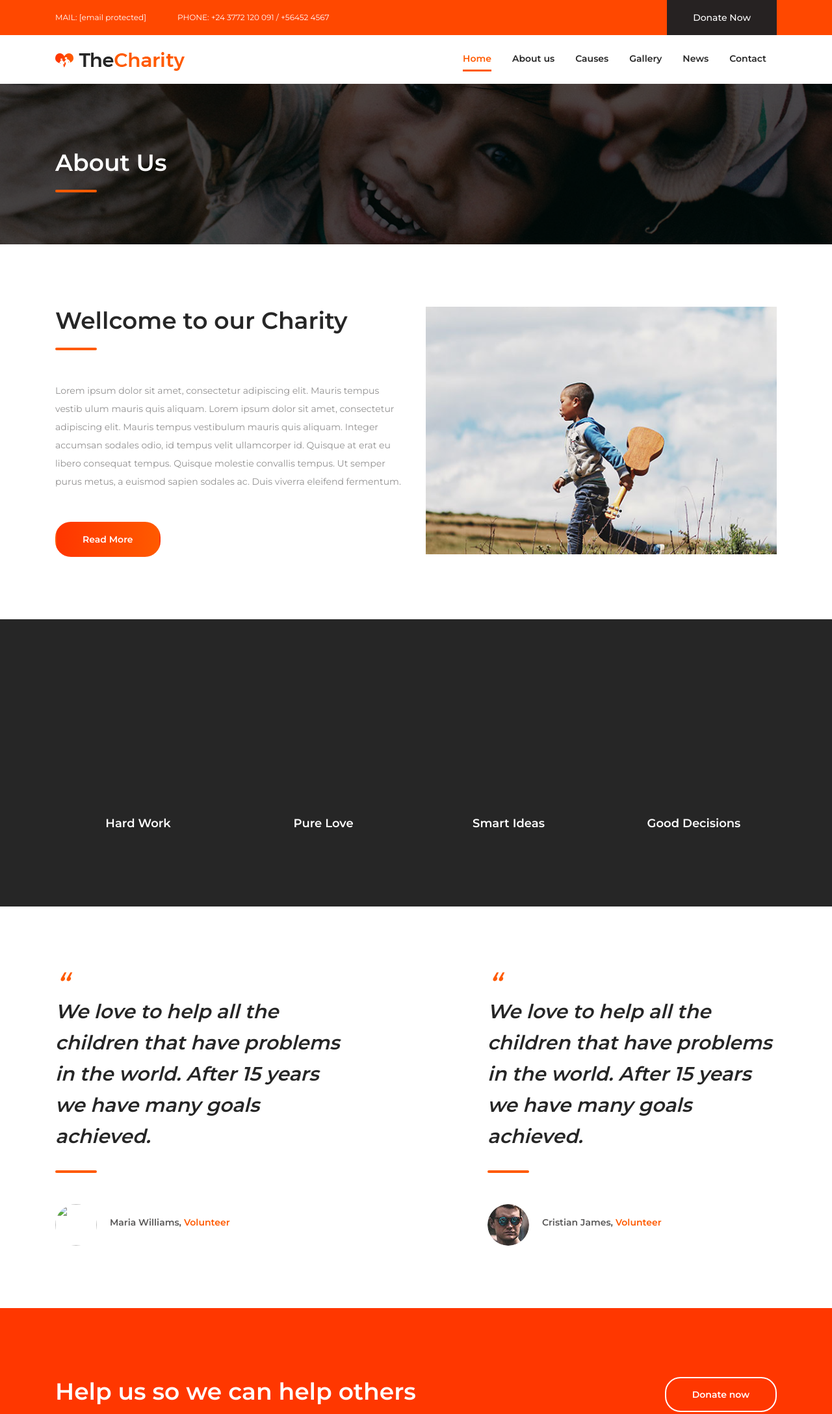
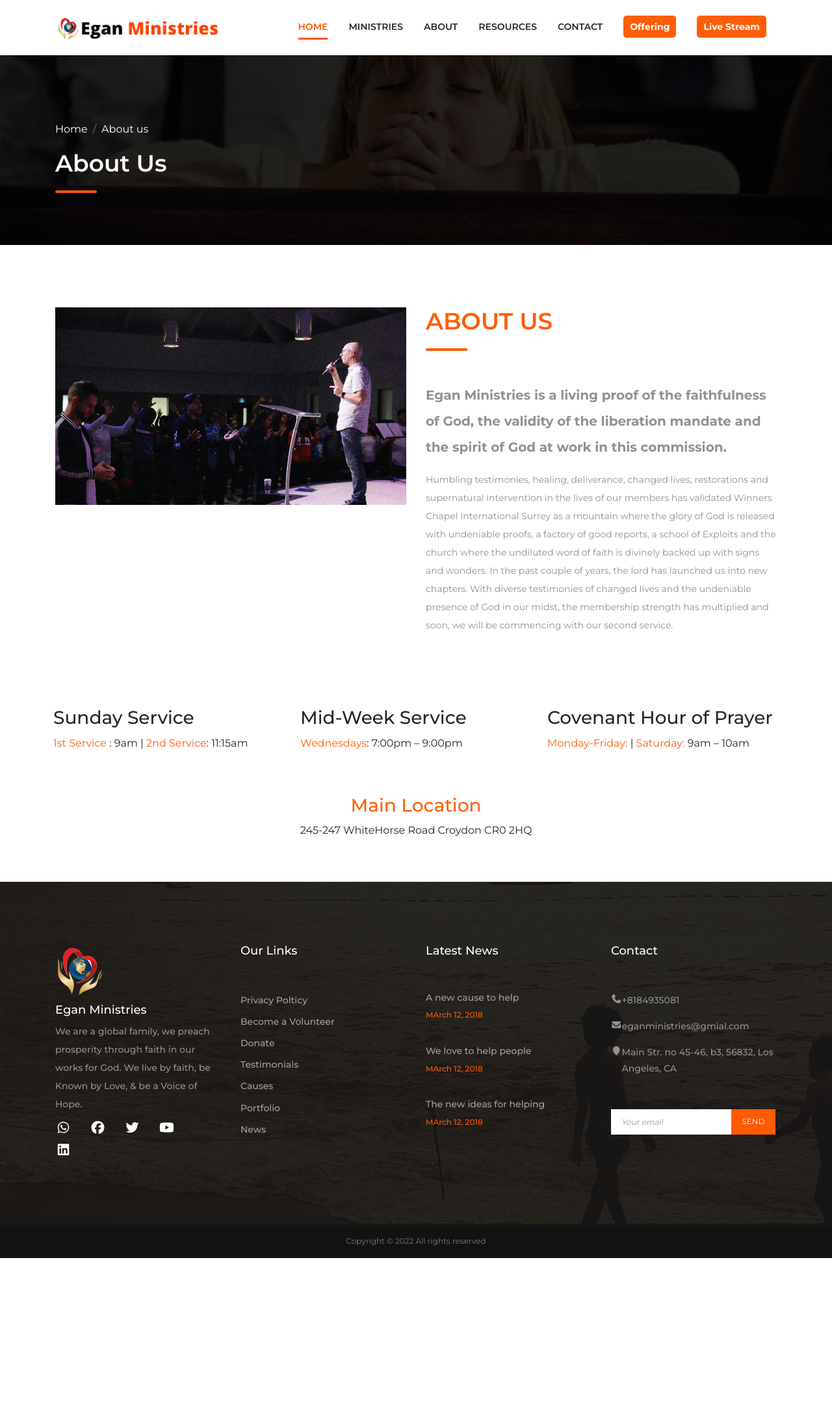
Before and after one commit to destiny2222/church, a plain HTML site: page about.html in a window 1280 px wide. Shown: the top 2176 px of the page at 65% size. After the commit the page ends 1936 px from the top, so only its background shows below. Drawn offline with Linux system fonts and the light colour scheme; some packages are replaced by stand-ins of ours; a script that the page names is missing; files whose address does not match are found by name; a web font is replaced by a local one.

Commit message:
first commit

```diff
--- a/about.html
+++ b/about.html
@@ -1,12 +1,13 @@
 <!DOCTYPE html>
 <html lang="en">
   <head>
-    <title>Hello World</title>
+    <title> Welcome to EGAN MINISTRIES </title>
 
     <meta charset="utf-8" />
     <meta name="viewport" content="width=device-width, initial-scale=1, shrink-to-fit=no"/>
-   <link rel="stylesheet" href="css/style.css">
-
+    <link rel="stylesheet" href="css/bootstrap.min.css">
+    <link rel="stylesheet" href="fontawesome/css/all.css">
+    <link rel="stylesheet" href="css/style.css">
     <link rel="stylesheet" href="css/reponsive.css" />
     <script>
       (function (w, d) {
@@ -54,64 +55,56 @@
     <header class="site-header">
       <div class="top-header-bar">
         <div class="container">
-          <div
-            class="row flex-wrap justify-content-center justify-content-lg-between align-items-lg-center"
-          >
-            <div
-              class="col-12 col-lg-8 d-none d-md-flex flex-wrap justify-content-center justify-content-lg-start mb-3 mb-lg-0"
-            >
-              <div class="header-bar-email">
-                MAIL:
-                <a href="#"
-                  ><span
-                    class="__cf_email__"
-                    data-cfemail="274448495346445367485255444f46554e535e0944484a"
-                    >[email&#160;protected]</span
-                  ></a
-                >
-              </div>
-              <div class="header-bar-text">
-                <p>PHONE: <span>+24 3772 120 091 / +56452 4567</span></p>
-              </div>
-            </div>
-            <div
-              class="col-12 col-lg-4 d-flex flex-wrap justify-content-center justify-content-lg-end align-items-center"
-            >
-              <div class="donate-btn">
-                <a href="#">Donate Now</a>
-              </div>
-            </div>
-          </div>
+
         </div>
       </div>
       <div class="nav-bar">
         <div class="container">
           <div class="row">
-            <div
-              class="col-12 d-flex flex-wrap justify-content-between align-items-center"
-            >
-              <div class="site-branding d-flex align-items-center">
-                <a class="d-block" href="index.html" rel="home"
-                  ><img
-                    class="d-block"
-                    src="images/xlogo.png.pagespeed.ic.jje9n1Rfdy.png"
-                    alt="logo"
-                /></a>
+            <div class="col-12 d-flex flex-wrap justify-content-between align-items-center">
+              <div class="site-branding">
+                <a class="d-block" href="index.html" rel="home">
+                  <img class="d-block img-fluid" src="images/logo/logo.png" alt="logo"/>
+                </a>
               </div>
-              <nav
-                class="site-navigation d-flex justify-content-end align-items-center"
-              >
-                <ul
-                  class="d-flex flex-column flex-lg-row justify-content-lg-end align-content-center"
-                >
-                  <li class="current-menu-item">
-                    <a href="index.html">Home</a>
+              <nav class="site-navigation d-flex justify-content-end align-items-center">
+                <ul class="d-flex  flex-column flex-lg-row justify-content-lg-end align-content-center">
+                  <li class="current-menu-item dropdown">
+                    <a href="index.html">HOME</a>
                   </li>
-                  <li><a href="about.html">About us</a></li>
-                  <li><a href="causes.html">Causes</a></li>
-                  <li><a href="portfolio.html">Gallery</a></li>
-                  <li><a href="news.html">News</a></li>
-                  <li><a href="contact.html">Contact</a></li>
+                  <li class="dropdown-menu-01">
+                    <a href="index.html">MINISTRIES</a>
+                    <div class="dropdown-content">
+                      <a href="#">Bible Study</a>
+                      <a href="#">Evangelism</a>
+                      <a href="#">Message</a>
+                    </div>
+                  </li>
+                  <li class="dropdown-menu-01">
+                    <a href="about.html">ABOUT</a>
+                    <div class="dropdown-content">
+                      <a href="#">Leadership</a>
+                      <a href="#">Mission</a>
+                    </div>
+                  </li>
+                  <li class="dropdown-menu-01 ">
+                    <a href="#" class="text-uppercase">Resources</a>
+                    <div class="dropdown-content">
+                      <a href="#">Events</a>
+                      <a href="#">Media</a>
+                      <a href="#">Messages</a>
+                    </div>
+                  </li>
+                  <li class="dropdown-menu-01">
+                    <a href="#">CONTACT</a>
+                    <div class="dropdown-content">
+                      <a href="#">Contact Us</a>
+                      <a href="#">Newsletters</a>
+                      <a href="#">Counselling Session</a>
+                    </div>
+                  </li>
+                  <li class="btn-offering"><a href="#">Offering</a></li>
+                  <li class="btn-offering"><a href="#">Live Stream</a></li>
                 </ul>
               </nav>
               <div class="hamburger-menu d-lg-none">
@@ -125,186 +118,126 @@
         </div>
       </div>
     </header>
-    <div class="page-header">
+
+
+    <div class="page-header" style="background: url('./images/bg/childrens_ministry-1-2.jpg') no-repeat center/cover; background-blend-mode: overlay;
+    background-color: rgba(0, 0, 0, 0.53);">
       <div class="container">
         <div class="row">
           <div class="col-12">
+            <nav aria-label="breadcrumb">
+              <ol class="breadcrumb">
+                <li class="breadcrumb-item "><a class="text-white text-decoration-none" href="#">Home</a></li>
+                <li class="breadcrumb-item active text-white" aria-current="page">About us</li>
+              </ol>
+            </nav>
             <h1>About Us</h1>
           </div>
         </div>
       </div>
     </div>
+
+
+    <!-- ============================ welcome section ====================== -->
     <div class="welcome-wrap">
       <div class="container">
         <div class="row">
           <div class="col-12 col-lg-6 order-2 order-lg-1">
-            <div class="welcome-content">
-              <header class="entry-header">
-                <h2 class="entry-title">Wellcome to our Charity</h2>
-              </header>
-              <div class="entry-content mt-5">
-                <p>
-                  Lorem ipsum dolor sit amet, consectetur adipiscing elit.
-                  Mauris tempus vestib ulum mauris quis aliquam. Lorem ipsum
-                  dolor sit amet, consectetur adipiscing elit. Mauris tempus
-                  vestibulum mauris quis aliquam. Integer accumsan sodales odio,
-                  id tempus velit ullamcorper id. Quisque at erat eu libero
-                  consequat tempus. Quisque molestie convallis tempus. Ut semper
-                  purus metus, a euismod sapien sodales ac. Duis viverra
-                  eleifend fermentum.
-                </p>
-              </div>
-              <div class="entry-footer mt-5">
-                <a href="#" class="btn gradient-bg mr-2">Read More</a>
-              </div>
-            </div>
-          </div>
-          <div class="col-12 col-lg-6 order-1 order-lg-2">
             <img
-              src="images/xwelcome.jpg.pagespeed.ic.LXrOlcwqMA.jpg"
+              src="images/bg/picture.jpeg"
               alt="welcome"
             />
           </div>
-        </div>
-      </div>
-    </div>
-    <div class="about-stats">
-      <div class="container">
-        <div class="row">
-          <div class="col-12 col-sm-6 col-lg-3">
-            <div class="circular-progress-bar">
-              <div class="circle" id="loader_1">
-                <strong class="d-flex justify-content-center"></strong>
-              </div>
-              <h3 class="entry-title">Hard Work</h3>
-            </div>
-          </div>
-          <div class="col-12 col-sm-6 col-lg-3">
-            <div class="circular-progress-bar">
-              <div class="circle" id="loader_2">
-                <strong class="d-flex justify-content-center"></strong>
-              </div>
-              <h3 class="entry-title">Pure Love</h3>
-            </div>
-          </div>
-          <div class="col-12 col-sm-6 col-lg-3">
-            <div class="circular-progress-bar">
-              <div class="circle" id="loader_3">
-                <strong class="d-flex justify-content-center"></strong>
-              </div>
-              <h3 class="entry-title">Smart Ideas</h3>
-            </div>
-          </div>
-          <div class="col-12 col-sm-6 col-lg-3">
-            <div class="circular-progress-bar">
-              <div class="circle" id="loader_4">
-                <strong class="d-flex justify-content-center"></strong>
-              </div>
-              <h3 class="entry-title">Good Decisions</h3>
-            </div>
-          </div>
-        </div>
-      </div>
-    </div>
-    <div class="about-testimonial">
-      <div class="container">
-        <div class="row">
-          <div class="col-12 col-md-6 col-lg-5">
-            <div class="testimonial-cont">
-              <div class="entry-content">
+          <div class="col-12 col-lg-6 order-1 order-lg-2">
+            <div class="welcome-content">
+              <header class="entry-header">
+                <h2 class="entry-title " style="color: #FF5E06;">ABOUT US</h2>
+              </header>
+              <div class="entry-content mt-5">
+                <p style="font-weight: bold; font-size: 20px;">
+                  Egan Ministries  is a living proof of the faithfulness of God, the
+                  validity of the liberation mandate and the spirit of God at work in this commission.
+                </p>
                 <p>
-                  We love to help all the children that have problems in the
-                  world. After 15 years we have many goals achieved.
+                  Humbling testimonies, healing, deliverance, changed lives, restorations and
+                  supernatural intervention in the lives of our members has validated Winners Chapel
+                  International Surrey as a mountain where the glory of God is released with undeniable
+                  proofs, a factory of good reports, a school of Exploits and the church where the
+                  undiluted word of faith is divinely backed up with signs and wonders. In the past
+                  couple of years, the lord has launched us into new chapters. With diverse testimonies
+                  of changed lives and the undeniable presence of God in our midst, the membership strength
+                  has multiplied and soon, we will be commencing with our second service.
                 </p>
-              </div>
-              <div
-                class="entry-footer d-flex flex-wrap align-items-center mt-5"
-              >
-                <img
-                  src="images/xtestimonial-1.jpg.pagespeed.ic.cFP4cdHn4d.jpg"
-                  alt=""
-                />
-                <h4>Maria Williams, <span>Volunteer</span></h4>
-              </div>
-            </div>
-          </div>
-          <div class="col-12 col-md-6 offset-lg-2 col-lg-5">
-            <div class="testimonial-cont">
-              <div class="entry-content">
-                <p>
-                  We love to help all the children that have problems in the
-                  world. After 15 years we have many goals achieved.
-                </p>
-              </div>
-              <div
-                class="entry-footer d-flex flex-wrap align-items-center mt-5"
-              >
-                <img
-                  src="images/xtestimonial-2.jpg.pagespeed.ic.JByOxqmpDp.jpg"
-                  alt=""
-                />
-                <h4>Cristian James, <span>Volunteer</span></h4>
               </div>
             </div>
           </div>
         </div>
       </div>
     </div>
-    <div class="help-us">
-      <div class="container">
+
+    <!-- ========================== end here ================================= -->
+
+      <div class="container pb-5">
         <div class="row">
-          <div
-            class="col-12 d-flex flex-wrap justify-content-between align-items-center"
-          >
-            <h2>Help us so we can help others</h2>
-            <a class="btn orange-border" href="#">Donate now</a>
+          <div class="col-sm">
+            <h3>Sunday Service</h3>
+            <p><span style="color: #FF5E06;">1st Service </span>: 9am | <span style="color: #FF5E06;">2nd Service</span>: 11:15am</p>
+          </div>
+          <div class="col-sm">
+            <h3>Mid-Week Service</h3>
+            <p><span style="color: #FF5E06;">Wednesdays</span>: 7:00pm – 9:00pm</p>
+          </div>
+          <div class="col-sm">
+            <h3>Covenant Hour of Prayer</h3>
+            <p><span style="color: #FF5E06;">Monday-Friday:</span> | <span style="color: #FF5E06;"> Saturday:</span> 9am – 10am</p>
           </div>
         </div>
+        <div class="row pt-5">
+           <div class="col-sm-12 text-center">
+            <h3 style="color: #FF5E06;">Main Location</h3>
+            <p>245-247 WhiteHorse Road Croydon CR0 2HQ</p>
+           </div>
+        </div>
       </div>
-    </div>
+
+ <!-- =========================  footer section  ===============================-->
+
     <footer class="site-footer">
       <div class="footer-widgets">
         <div class="container">
           <div class="row">
             <div class="col-12 col-md-6 col-lg-3">
               <div class="foot-about">
-                <h2>
-                  <a class="foot-logo" href="#"
-                    ><img
-                      src="images/xfoot-logo.png.pagespeed.ic.QzKNgHQNJQ.png"
-                      alt=""
-                  /></a>
-                </h2>
-                <p>
-                  Lorem ipsum dolor sit amet, con sectetur adipiscing elit.
-                  Mauris temp us vestib ulum mauris.Lorem ipsum dolor sit amet,
-                  consectetur adipiscing elit. Mauris tempus vestib ulum
-                  mauris.Lorem ipsum dolo.
+                    <a class="foot-logo" href="index.html">
+                      <img src="images/logo/footer.png" alt=""/>
+                    </a>
+                   <h2 class="m-0 pb-2"> Egan Ministries</h2>
+                <p class="m-0">
+                  We are a global family, we preach prosperity through faith in our works for God.
+                  We live by faith, be Known by Love,
+                  & be a Voice of  Hope.
                 </p>
                 <ul class="d-flex flex-wrap align-items-center">
                   <li>
-                    <a href="#"><i class="fa fa-pinterest-p"></i></a>
+                    <a href="#"><i class="fab fa-whatsapp"></i></a>
                   </li>
                   <li>
-                    <a href="#"><i class="fa fa-facebook"></i></a>
+                    <a href="#"><i class="fab fa-facebook"></i></a>
                   </li>
                   <li>
-                    <a href="#"><i class="fa fa-twitter"></i></a>
+                    <a href="#"><i class="fab fa-twitter"></i></a>
                   </li>
                   <li>
-                    <a href="#"><i class="fa fa-dribbble"></i></a>
+                    <a href="#"><i class="fab fa-youtube"></i></a>
                   </li>
                   <li>
-                    <a href="#"><i class="fa fa-behance"></i></a>
-                  </li>
-                  <li>
-                    <a href="#"><i class="fa fa-linkedin"></i></a>
+                    <a href="#"><i class="fab fa-linkedin"></i></a>
                   </li>
                 </ul>
               </div>
             </div>
             <div class="col-12 col-md-6 col-lg-3 mt-5 mt-md-0">
-              <h2>Useful Links</h2>
+              <h2>Our Links</h2>
               <ul>
                 <li><a href="#">Privacy Polticy</a></li>
                 <li><a href="#">Become a Volunteer</a></li>
@@ -339,22 +272,15 @@
                 <h2>Contact</h2>
                 <ul>
                   <li>
-                    <i class="fa fa-phone"></i><span>+45 677 8993000 223</span>
+                    <i class="fa fa-phone"></i><span>+8184935081</span>
                   </li>
                   <li>
-                    <i class="fa fa-envelope"></i
-                    ><span
-                      ><a
-                        href="https://preview.colorlib.com/cdn-cgi/l/email-protection"
-                        class="__cf_email__"
-                        data-cfemail="cfa0a9a9a6acaa8fbbaaa2bfa3aebbaae1aca0a2"
-                        >[email&#160;protected]</a
-                      ></span
-                    >
+                    <i class="fa fa-envelope"></i>
+                    <span>eganministries@gmial.com</span>
                   </li>
                   <li>
-                    <i class="fa fa-map-marker"></i
-                    ><span>Main Str. no 45-46, b3, 56832, Los Angeles, CA</span>
+                    <i class="fa fa-map-marker"></i>
+                    <span>Main Str. no 45-46, b3, 56832, Los Angeles, CA</span>
                   </li>
                 </ul>
               </div>
@@ -372,24 +298,21 @@
         <div class="container">
           <div class="row">
             <div class="col-12">
-              <p class="m-0">
+              <p class="pt-3">
                 Copyright &copy;
-                <script
-                  data-cfasync="false"
-                  src="../../cdn-cgi/scripts/5c5dd728/cloudflare-static/email-decode.min.js"
-                ></script>
                 <script>
                   document.write(new Date().getFullYear());
                 </script>
-                All rights reserved | This template is made with
-                <i class="fa fa-heart-o" aria-hidden="true"></i> by
-                <a href="https://colorlib.com/" target="_blank">Colorlib</a>
+                All rights reserved
               </p>
             </div>
           </div>
         </div>
       </div>
     </footer>
+<!-- =========================  footer section end ===============================-->
+
+
     <script src="js/jquery.js"></script>
     <script>
       //<![CDATA[
@@ -481,6 +404,7 @@
 
       //]]>
     </script>
+    <script src="js/bootstrap.bundle.min.js"></script>
     <script src="js/swiper.min.js"></script>
     <script src="js/jquery.countdown.min.js%2bcircle-progress.min.js%2bjquery.countTo.min.js%2bjquery.barfiller.js%2bcustom.js.pagespeed.jc.kfJYmwuD8V.js"></script>
     <script>
@@ -499,10 +423,6 @@
       eval(mod_pagespeed_4Q30taEYkh);
     </script>
 
-    <script
-      async
-      src="https://www.googletagmanager.com/gtag/js?id=UA-23581568-13"
-    ></script>
     <script>
       window.dataLayer = window.dataLayer || [];
       function gtag() {
@@ -512,14 +432,6 @@
 
       gtag("config", "UA-23581568-13");
     </script>
-    <script
-      defer
-      src="https://static.cloudflareinsights.com/beacon.min.js/v652eace1692a40cfa3763df669d7439c1639079717194"
-      integrity="sha512-Gi7xpJR8tSkrpF7aordPZQlW2DLtzUlZcumS8dMQjwDHEnw9I7ZLyiOj/6tZStRBGtGgN6ceN6cMH8z7etPGlw=="
-      data-cf-beacon='{"rayId":"6d53e3b818d47708","token":"cd0b4b3a733644fc843ef0b185f98241","version":"2021.12.0","si":100}'
-      crossorigin="anonymous"
-    ></script>
+    <script src="fontawesome/js/all.js"></script>
   </body>
-
-  <!-- Mirrored from preview.colorlib.com/theme/thecharity/about.html by HTTrack Website Copier/3.x [XR&CO'2014], Sat, 29 Jan 2022 16:39:15 GMT -->
 </html>
```
Also changed, not shown: index.html (+2 -2 lines), images/bg/childrens_ministry-1-2.jpg (added), images/bg/pastor.png (added).
